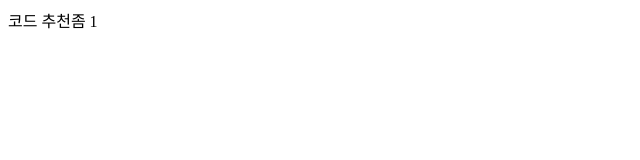
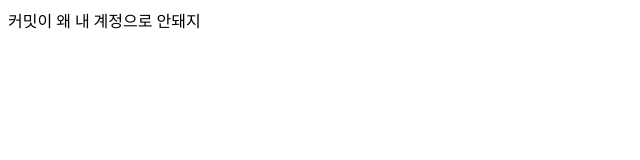
Before and after one commit to soloon76/soloon.cloud, a website: page about.html in a window 1280 px wide. Shown: the whole page, without its empty margins (0-640 px from the left). Drawn offline with Linux system fonts and the light colour scheme.

Commit message:
커밋이 내이름으로 안됌

```diff
--- a/about.html
+++ b/about.html
@@ -6,6 +6,6 @@
     <title>Document</title>
 </head>
 <body>
- 코드 추천좀 1
+ 커밋이 왜 내 계정으로 안돼지
 </body>
 </html>
```
